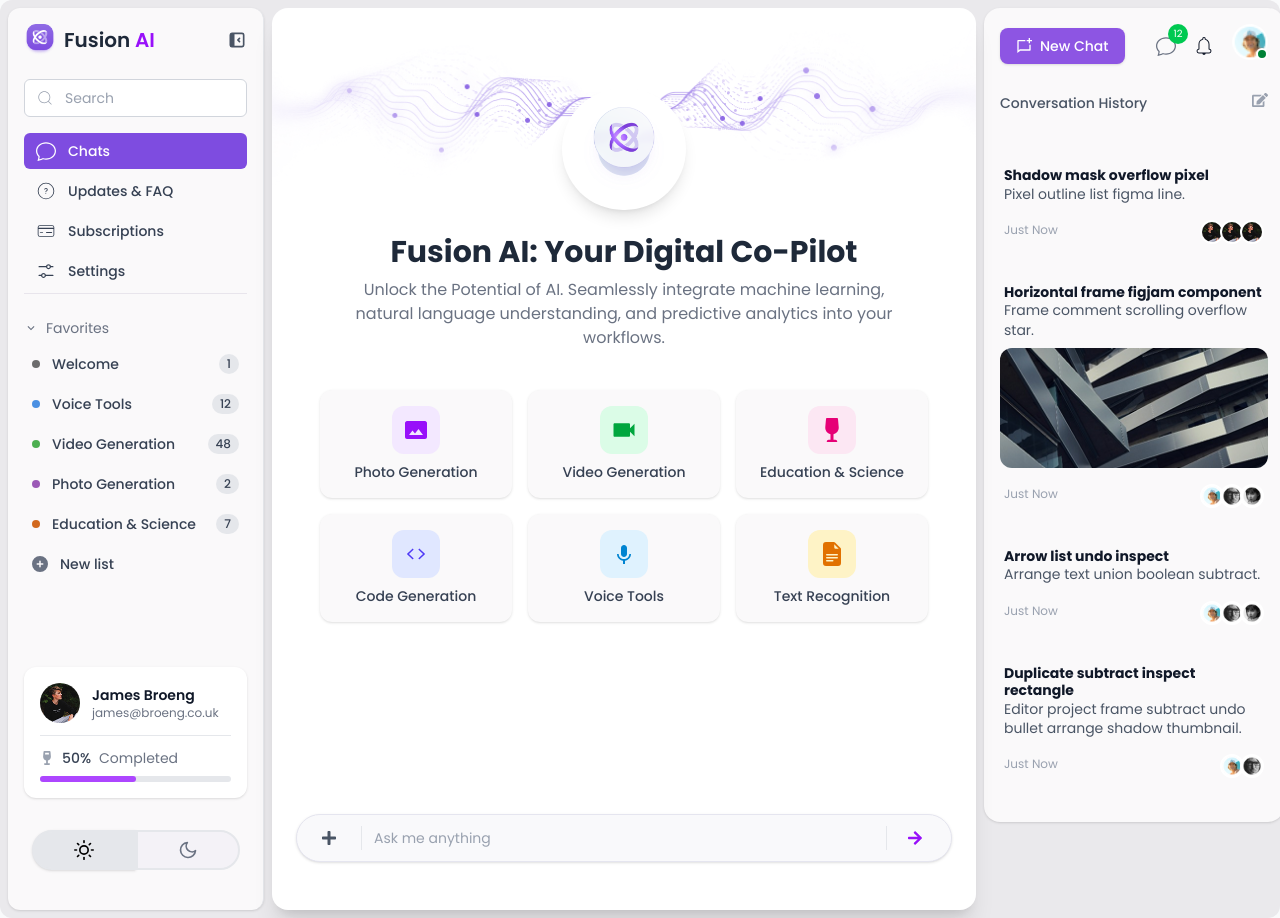
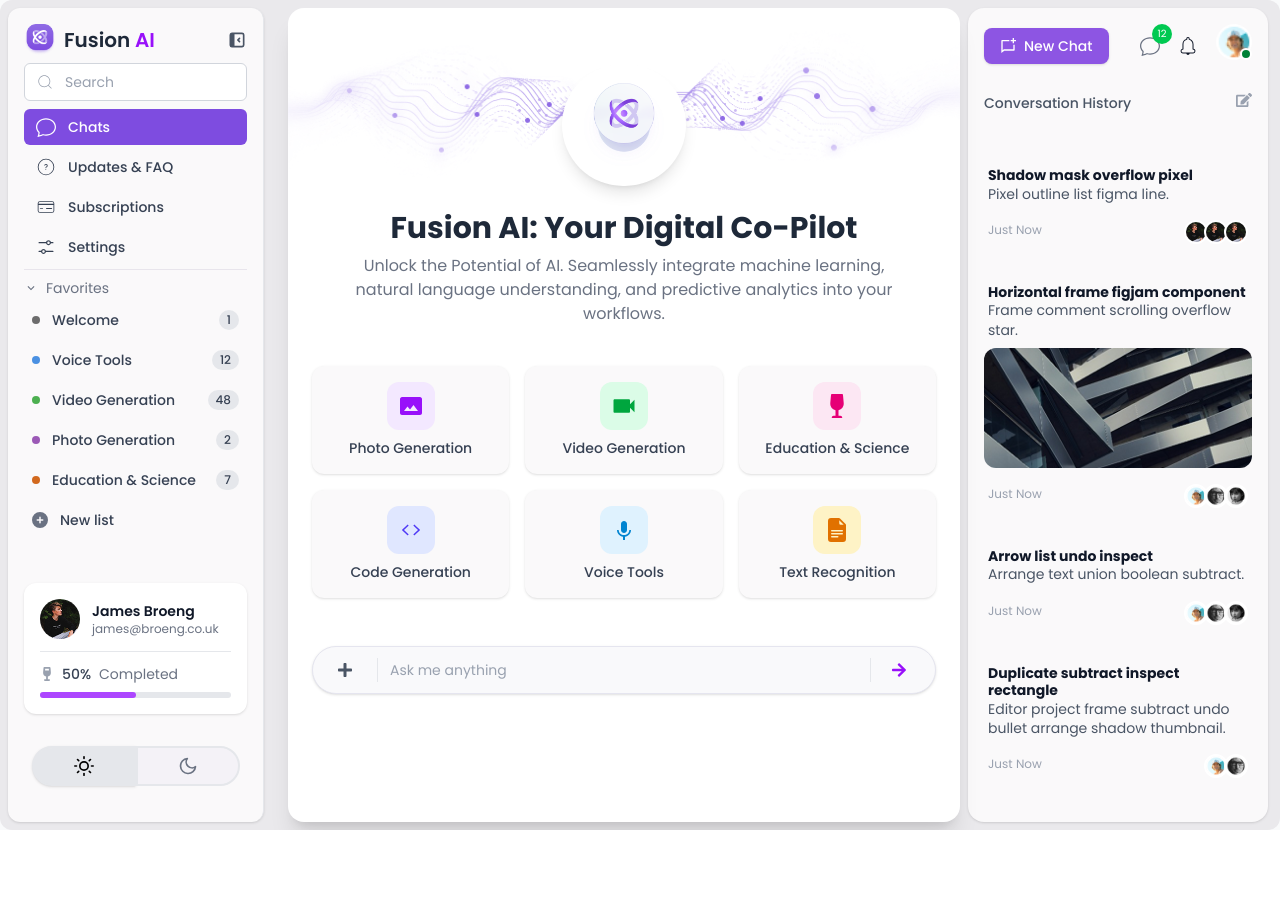
Before and after one commit to adnanfrd/barry-ai, a Next.js app: page /dashboard in a window 1280 px wide. After the commit the page ends 830 px from the top, so only its background shows below. Built offline with nearby package versions, Linux system fonts and the light colour scheme.

Commit message:
updated code 44554

```diff
--- a/src/app/dashboard/layout.tsx
+++ b/src/app/dashboard/layout.tsx
@@ -22,9 +22,9 @@ export default function RootLayout({
   return (
     <html lang="en" className={`${poppins.variable} dark`}>
       <body className={`${poppins.className} bg-[#f9fafb] text-gray-900 dark:bg-[#1f1f1f] dark:text-white`}>
-        <div className="flex px-2 py-2 rounded-xl min-h-screen bg-[#eae9ec] dark:bg-[#2c2c2e] w-full">
-          <Dashboard />
-          <main className="flex-1 px-2 w-full">{children}</main>
+        <div className="flex px-2 py-2 rounded-xl bg-[#eae9ec] dark:bg-[#2c2c2e] w-full">
+            <Dashboard  />
+          <main className="flex-1 px-6 w-full">{children}</main>
         </div>
       </body>
     </html>
--- a/src/components/dashboard/Chat.tsx
+++ b/src/components/dashboard/Chat.tsx
@@ -12,10 +12,8 @@ import PromptInput from "../subcomponents/PromptInput";
 export default function ChatsPage() {
   return (
     <div className="grid grid-cols-1 md:grid-cols-[1fr_280px] gap-2">
-      <div className="bg-white  dark:bg-[#1a1a1a] rounded-2xl p-6 relative overflow-y-auto shadow-xl">
-        <div className="overflow-y-auto p-6 pb-36">
+      <div className="bg-white dark:bg-[#1a1a1a] rounded-2xl p-6 relative overflow-y-auto shadow-xl">
           {" "}
-          {/* Add bottom padding */}
           <div className="absolute top-0 left-0 right-0 py-18 h-48 rounded-t-2xl overflow-hidden z-0">
             <Image
               src="/art work.png"
@@ -89,7 +87,7 @@ export default function ChatsPage() {
               </Link>
             ))}
           </div>
-        </div>
+
 
         <PromptInput />
       </div>
--- a/src/components/dashboard/ChatSidebar.tsx
+++ b/src/components/dashboard/ChatSidebar.tsx
@@ -43,7 +43,6 @@ const messages = [
 export default function ChatSidebar() {
   return (
     <div className="w-[300px] bg-[#faf9fa] dark:bg-[#1f1f1f] p-4 rounded-2xl shadow flex flex-col gap-4">
-      {/* Top bar */}
       <div className="flex justify-between items-center">
         <Button className="cursor-pointer bg-[#8d55e3] text-white text-sm px-4 py-2 rounded-lg font-medium flex items-center gap-2 shadow">
           <RiChatNewLine className="w-4 h-4" />
--- a/src/components/dashboard/Dashboard.tsx
+++ b/src/components/dashboard/Dashboard.tsx
@@ -99,7 +99,7 @@ export default function Sidebar() {
     >
       <div>
         {/* Header */}
-        <div className="flex justify-between items-center mb-6">
+        <div className="flex justify-between items-center mb-2">
           {!collapsed && (
             <Link href="/dashboard">
               <div className="flex items-center">
@@ -125,7 +125,7 @@ export default function Sidebar() {
         {!collapsed && (
           <div
             onClick={handleSearch}
-            className="relative w-full mb-4 cursor-pointer"
+            className="relative w-full mb-2 cursor-pointer"
           >
             <CiSearch className="absolute left-3 top-1/2 transform -translate-y-1/2 text-gray-400 text-lg" />
             <input
@@ -142,7 +142,7 @@ export default function Sidebar() {
         )}
 
         {/* Main Nav */}
-        <nav className="mb-6 space-y-1">
+        <nav className="mb-2 space-y-1">
           {navItems.map((item) => (
             <Link
               key={item.name}
@@ -162,8 +162,7 @@ export default function Sidebar() {
           <hr className="text-[#e8e5ec] dark:text-gray-700 mb-2" />
         </nav>
 
-        {/* Favorites */}
-        <div className="mb-2 flex items-center gap-2 text-sm text-gray-500 dark:text-gray-400">
+        <div className="mb-1 flex items-center gap-2 text-sm text-gray-500 dark:text-gray-400">
           <MdKeyboardArrowDown />
           {!collapsed && <span>Favorites</span>}
         </div>
@@ -200,9 +199,9 @@ export default function Sidebar() {
       </div>
 
       {/* Footer */}
-      <div className="py-2">
+      <div className="py-1">
         {collapsed ? (
-          <div className="flex justify-center mb-4">
+          <div className="flex justify-center mb-2">
             <Image
               src="/photo.png"
               alt="User Avatar"
```
